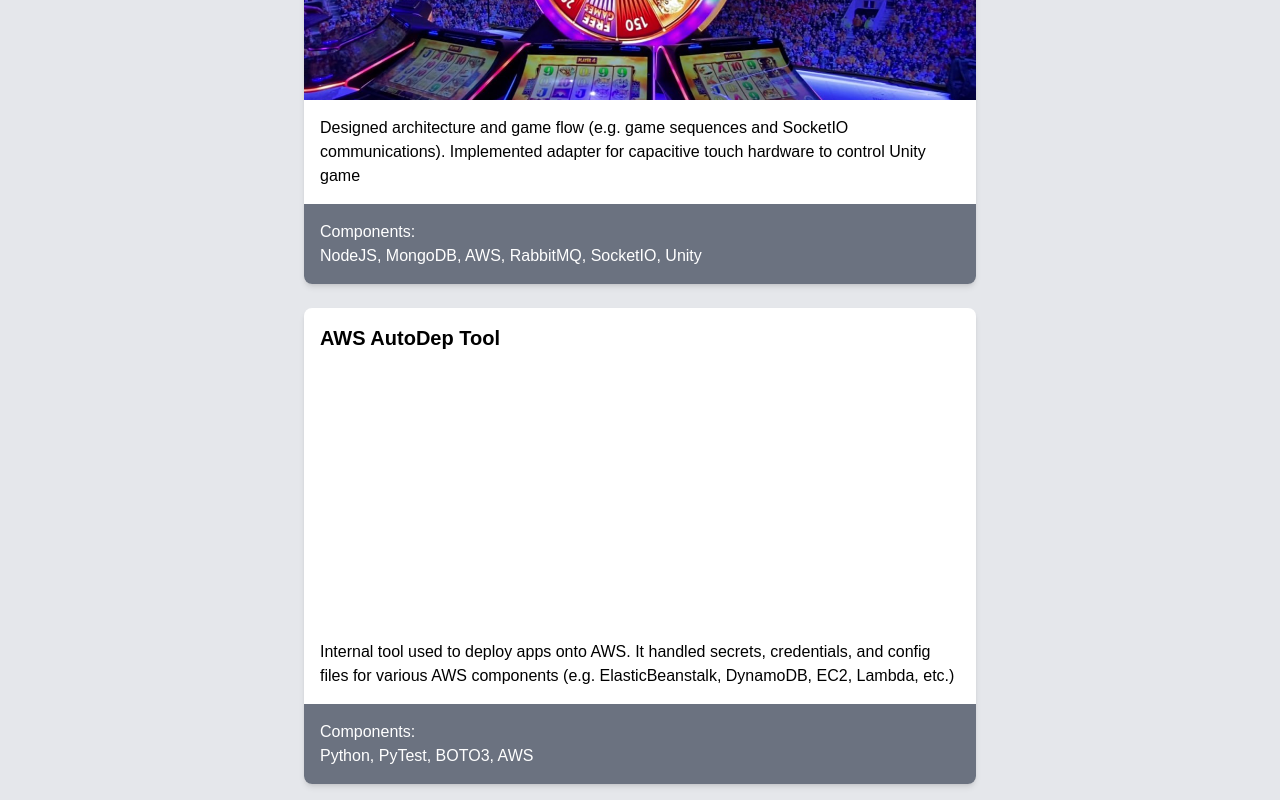
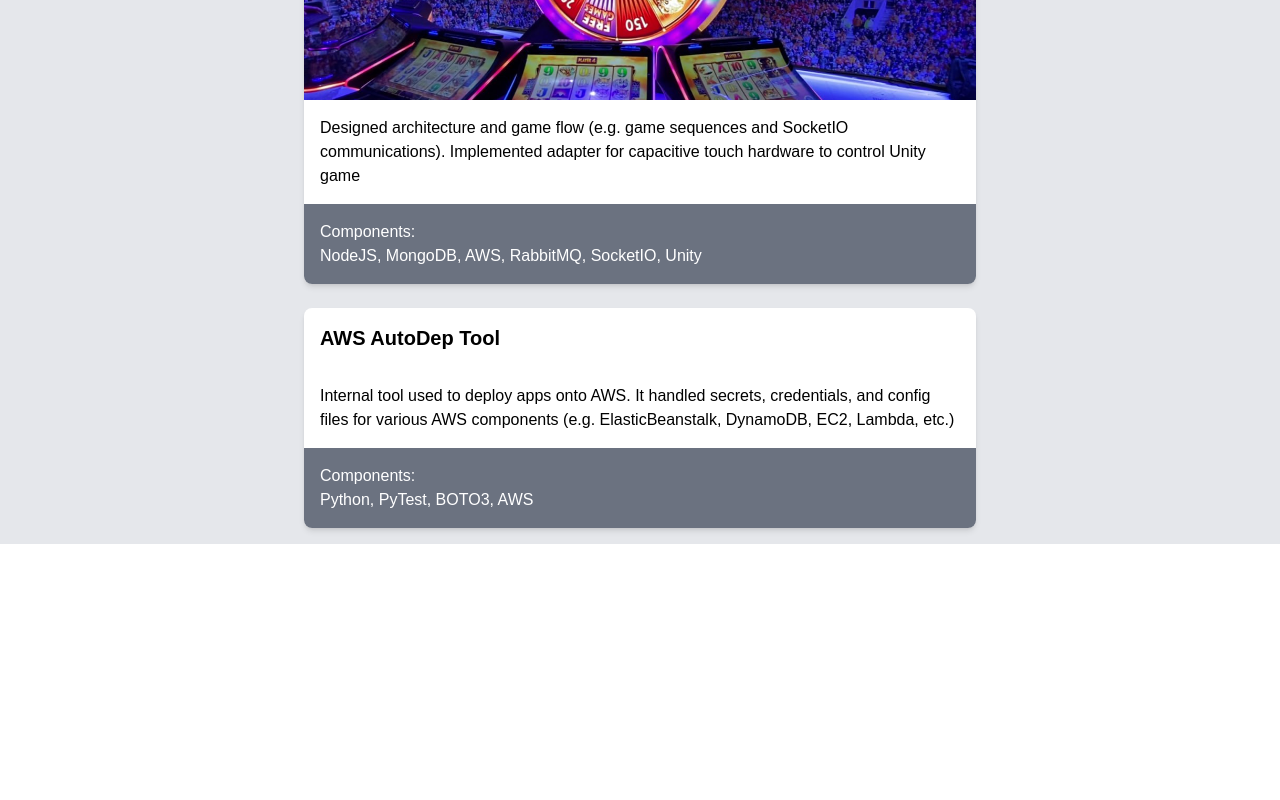
Before and after one commit to n3cr0Tech/portfolio-site, a Next.js app: page / in a window 1280 px wide. Shown: the part 960-1760 px from the top of the page. After the commit the page ends 1504 px from the top, so only its background shows below. Built offline with nearby package versions, Linux system fonts and the light colour scheme.

Commit message:
BUG FIX: if a card doesnt have any images to show, there wouldnt be a gap between the title and the components

```diff
--- a/src/components/ProjectCard.tsx
+++ b/src/components/ProjectCard.tsx
@@ -5,22 +5,15 @@ import { Carousel } from "./Carousel";
 
 export const ProjectCard = (props: {projectCards: ProjectDataModel[]}) =>{
 
-    // const ensureImageDisplay = (imgUrl: StaticImageData) => {
-    //     if (imgUrl.src != null){
-    //         return (
-    //             <Image
-    //                 src = {imgUrl}
-    //                 alt = "img"
-    //                 width = {180}
-    //                 height = {38}
-    //                 layout = "responsive"
-    //                 priority
-    //             />
-    //         )
-    //     }else{
-    //         return <p></p>
-    //     }
-    // }
+    const ensureImageDisplay = (imgUrls: StaticImageData[]) => {
+        if (imgUrls.length > 0){
+            return (
+                <div className="relative w-full h-64 overflow-hidden">
+                    <Carousel images={imgUrls}/>
+                </div>
+            )
+        }
+    }
 
     return (
         <div className="flex flex-col space-y-6 w-full max-w-2xl">
@@ -28,10 +21,7 @@ export const ProjectCard = (props: {projectCards: ProjectDataModel[]}) =>{
                 <div key={index} className="bg-white rounded-lg shadow-md overflow-hidden w-full">
                     <h2 className="text-xl font-semibold p-4 text-black">{e.title}</h2>
                     <div className="flex justify-center items-center max-h-[300px] overflow-hidden">
-                        {/* {ensureImageDisplay(e.imageURL)} */}
-                        <div className="relative w-full h-64 overflow-hidden">
-                            <Carousel images={e.imageURLs}/>
-                        </div>
+                        {ensureImageDisplay(e.imageURLs)}
                     </div>
                     <p className="p-4 text-black">{e.description}</p>
                     <div className="p-4 bg-gray-500 text-white text-md p-2">
```
